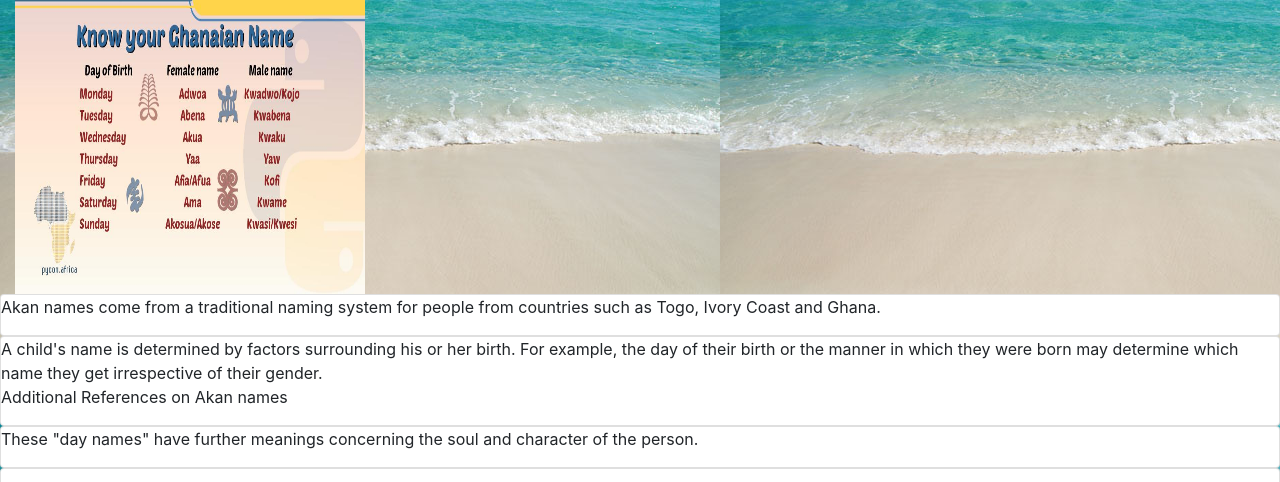
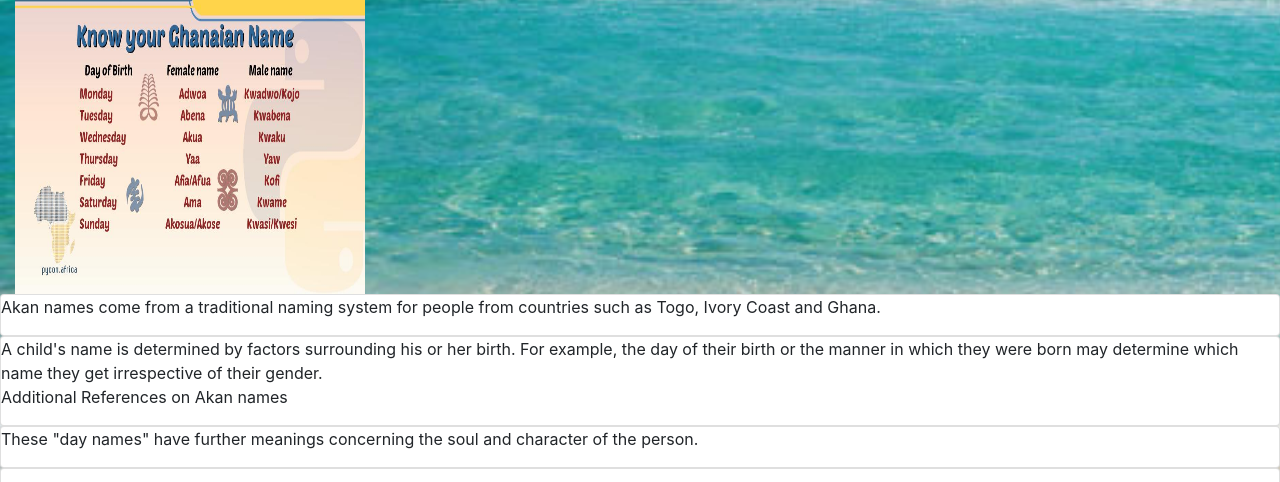
Before and after one commit to Verah-beep/Akan-naming-system, a plain HTML site: page index.html in a window 1280 px wide. Shown: the part 64-546 px from the top of the page. Drawn offline with nearby package versions, Linux system fonts and the light colour scheme.

Commit message:
add a background size

```diff
--- a/css/styles.css
+++ b/css/styles.css
@@ -1,5 +1,6 @@
 body {
   background-image: url("/Images/Akan2.jpg");
+  background-size: cover;
 }
    h1 {
      font-family: 'Gugi', cursive;
```
Also changed, not shown: index.html (+2 -1 lines).
